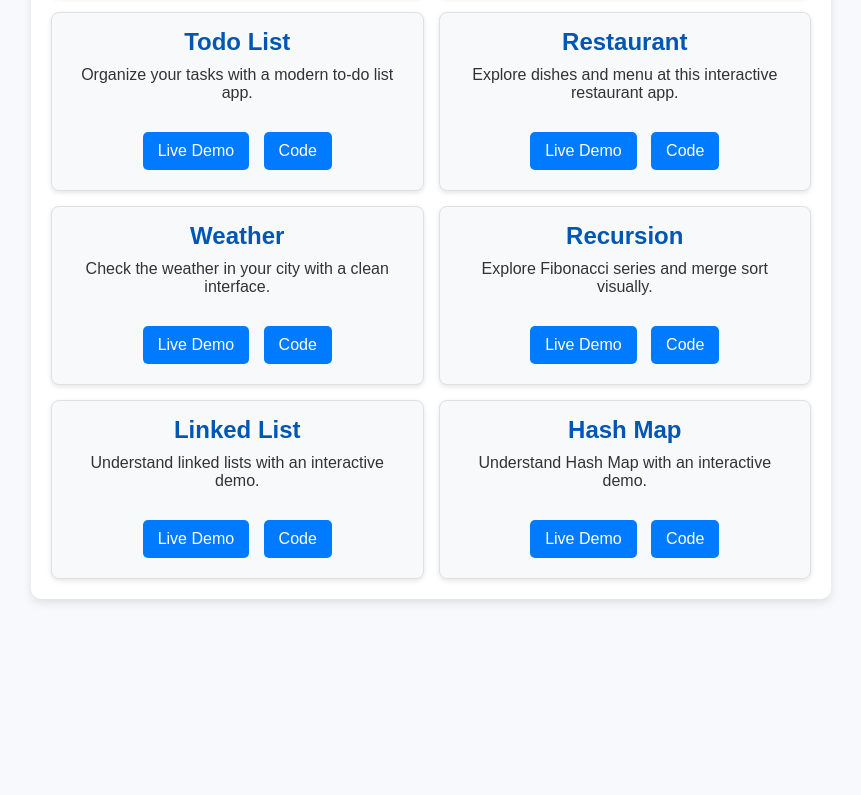
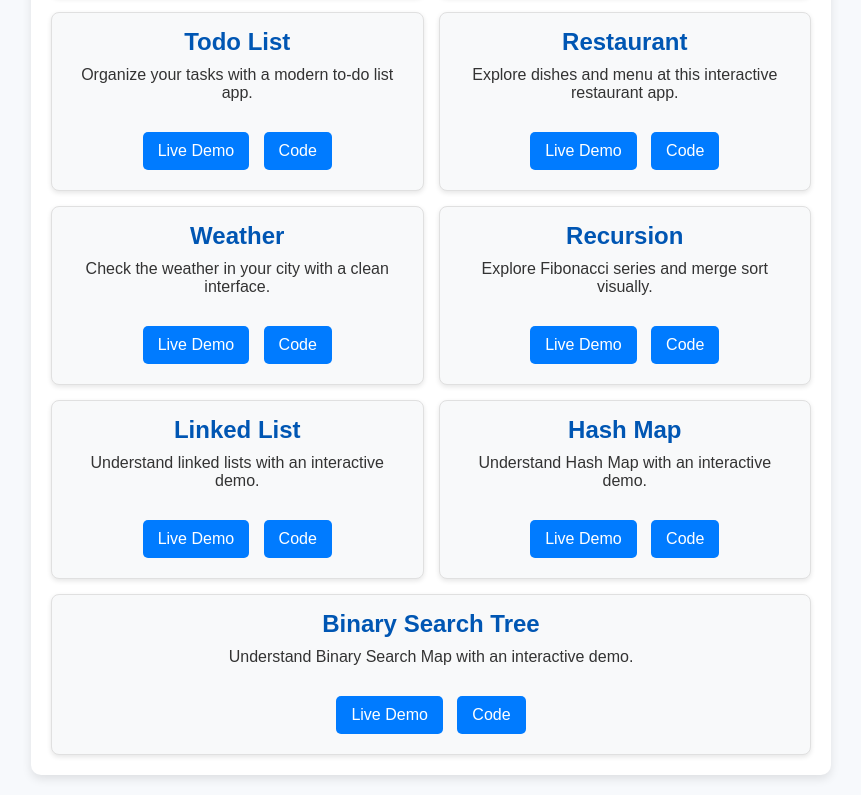
Before and after one commit to yadavnan/qtrams_practice, a plain HTML site: page index.html in a window 1280 px wide. Shown: the part 511-1306 px from the top of the page, without its empty margins (209-1070 px from the left). Before the commit the page ends 1130 px from the top, so only its background shows below. Drawn offline with Linux system fonts and the light colour scheme.

Commit message:
updating bst

```diff
--- a/index.html
+++ b/index.html
@@ -93,6 +93,14 @@
             <button onclick="window.open('https://github.com/yadavnan/qtrams_practice/tree/main/hashmap', '_blank')">Code</button>
           </div>
         </div>
+        <div class="project-card">
+          <h2>Binary Search Tree </h2>
+          <p>Understand Binary Search Map with an interactive demo.</p>
+          <div class="buttons">
+            <button onclick="window.open('./bst', '_blank')">Live Demo</button>
+            <button onclick="window.open('https://github.com/yadavnan/qtrams_practice/tree/main/bst', '_blank')">Code</button>
+          </div>
+        </div>
       </div>
     </div>
   </div>
```
